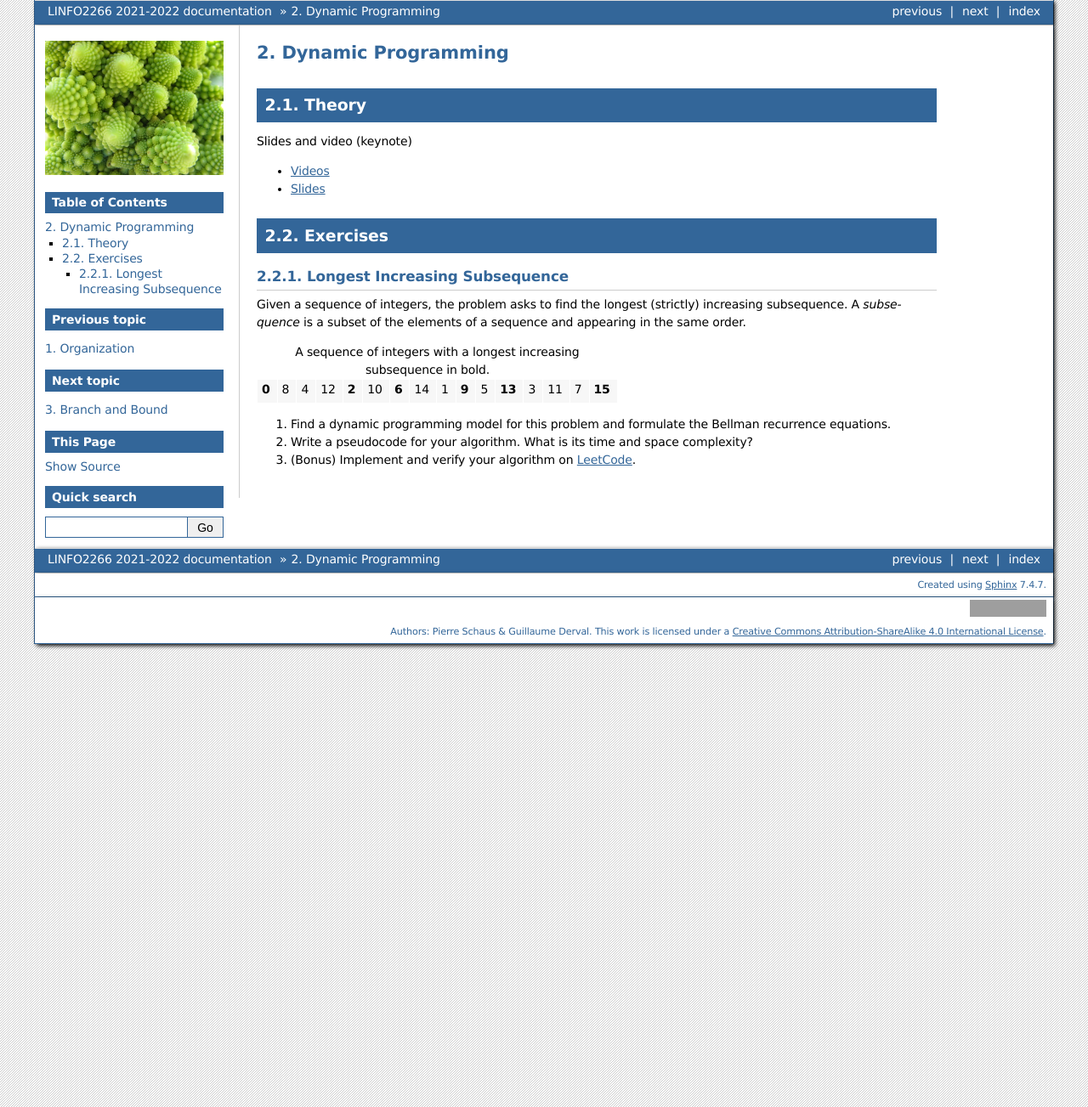
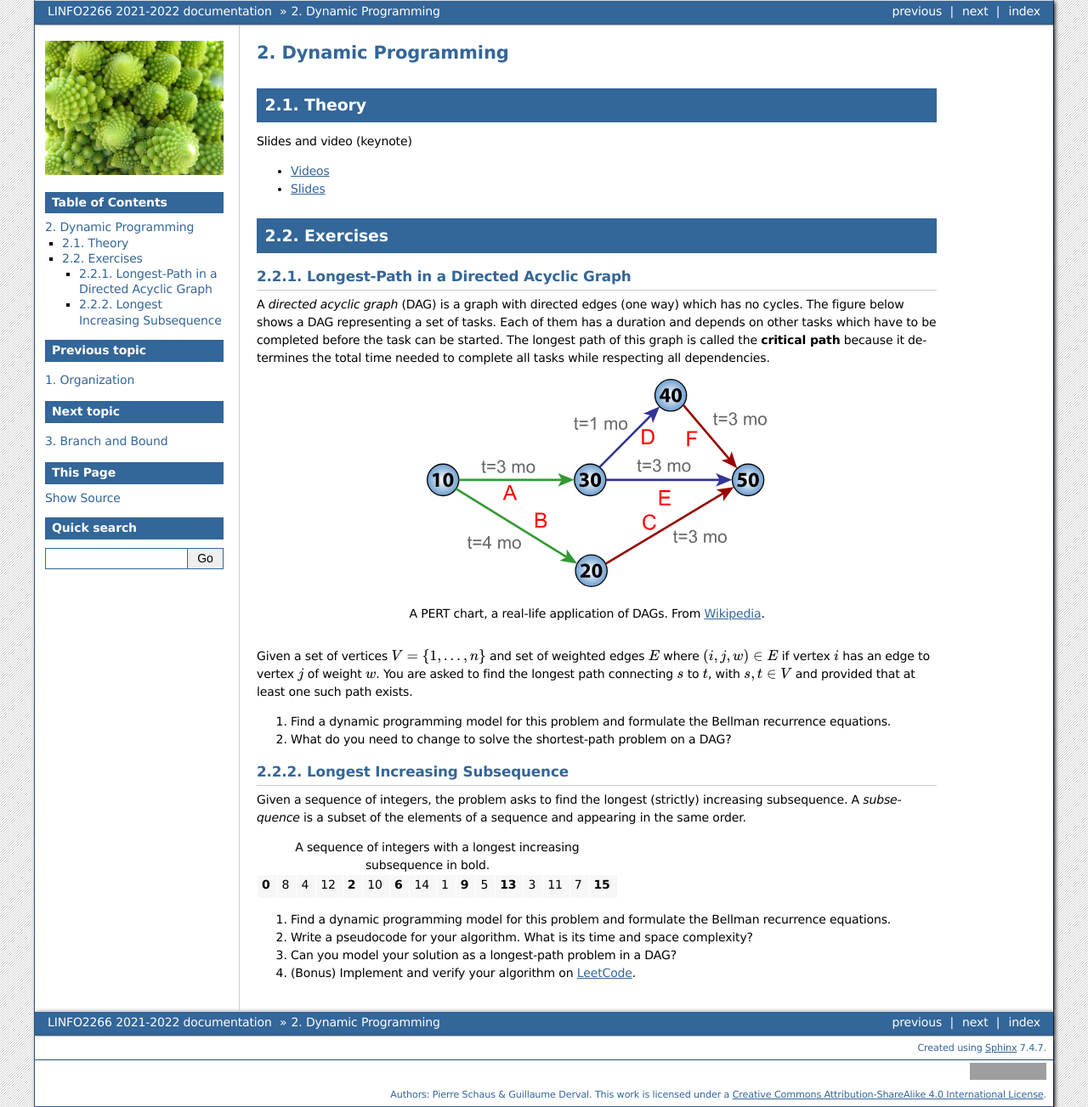
Before and after one commit to pschaus/linfo2266, a Sphinx documentation site: the page built from website/source/dp/index.rst, in a window 1280 px wide. Shown: the whole page at 85% size. Built offline with Sphinx 7.4.7, drawn with Linux system fonts in a browser that asks for light colours; grey boxes are pictures that could not be loaded.

Commit message:
longest-path in a DAG

```diff
--- a/website/source/dp/index.rst
+++ b/website/source/dp/index.rst
@@ -18,6 +18,25 @@ Slides and video (keynote)
 Exercises
 =======================================
 
+Longest-Path in a Directed Acyclic Graph
+"""""""""""""""""""""""""""""""""""""""""""
+
+A *directed acyclic graph* (DAG) is a graph with directed edges (one way) which has no cycles.
+The figure below shows a DAG representing a set of tasks.
+Each of them has a duration and depends on other tasks which have to be completed before the task can be started.
+The longest path of this graph is called the **critical path** because it determines the total time needed to complete all tasks while respecting all dependencies.
+
+.. figure:: Pert_chart_colored.svg
+   :width: 400px
+
+   A PERT chart, a real-life application of DAGs. From `Wikipedia <https://en.wikipedia.org/wiki/Directed_acyclic_graph>`_.
+
+Given a set of vertices :math:`V = \{1,\ldots,n\}` and set of weighted edges :math:`E` where :math:`(i,j,w) \in E` if vertex :math:`i` has an edge to vertex :math:`j` of weight :math:`w`.
+You are asked to find the longest path connecting :math:`s` to :math:`t`, with :math:`s,t \in V` and provided that at least one such path exists.
+
+#. Find a dynamic programming model for this problem and formulate the Bellman recurrence equations.
+#. What do you need to change to solve the shortest-path problem on a DAG?
+
 Longest Increasing Subsequence
 """""""""""""""""""""""""""""""""""""""
 
@@ -30,4 +49,5 @@ A *subsequence* is a subset of the elements of a sequence and appearing in the s
 
 #. Find a dynamic programming model for this problem and formulate the Bellman recurrence equations.
 #. Write a pseudocode for your algorithm. What is its time and space complexity?
+#. Can you model your solution as a longest-path problem in a DAG?
 #. (Bonus) Implement and verify your algorithm on `LeetCode <https://leetcode.com/problems/longest-increasing-subsequence/>`_.
```
Also changed, not shown: website/source/dp/Pert_chart_colored.svg (added).
